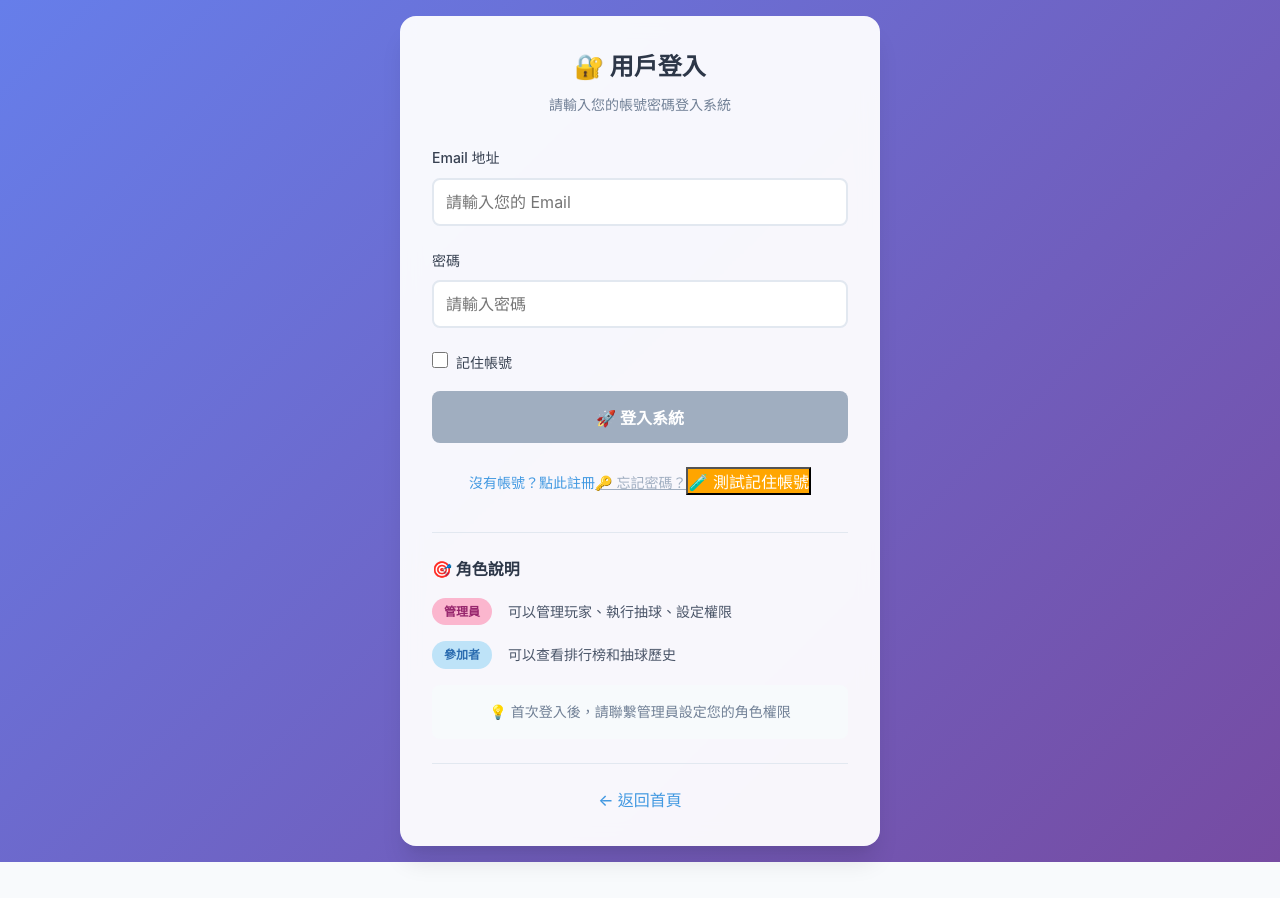
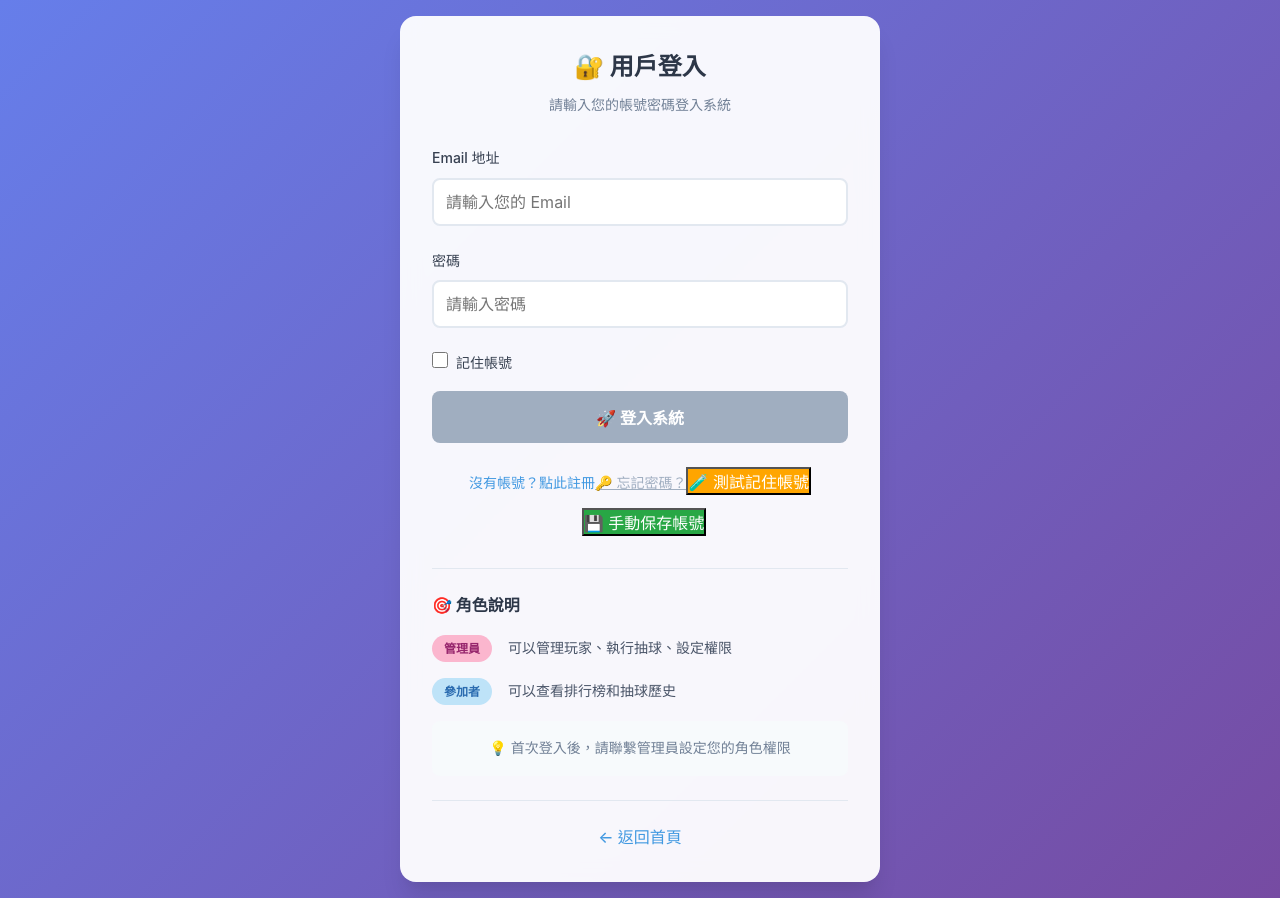
Before and after one commit to zxc3862/vue-lucky-draw, a Vue app: page /#/admin/login in a window 1280 px wide. Before the commit the page ends 862 px from the top, so only its background shows below. Built offline with nearby package versions, Linux system fonts and the light colour scheme; no server answers.

Commit message:
添加更詳細的記住帳號調試功能
- 在保存邏輯中添加詳細的調試信息
- 添加手動保存帳號的測試函數
- 添加綠色的手動保存按鈕
- 添加立即驗證保存結果的邏輯
- 添加錯誤處理機制
- 幫助診斷為什麼localStorage保存失敗

```diff
--- a/src/views/AdminLogin.vue
+++ b/src/views/AdminLogin.vue
@@ -90,6 +90,9 @@
           <!-- 調試按鈕 -->
           <button type="button" @click="testLocalStorage" class="test-btn" style="background: #ffa500; color: white; margin-top: 0.5rem;">
             🧪 測試記住帳號
+          </button>
+          <button type="button" @click="testSaveEmail" class="test-btn" style="background: #28a745; color: white; margin-top: 0.5rem; margin-left: 0.5rem;">
+            💾 手動保存帳號
           </button>
         </div>
       </form>
@@ -215,9 +218,21 @@ const handleSubmit = async () => {
         message.value = '登入成功！正在跳轉...'
 
         // 如果勾選記住帳號，則保存到 localStorage
+        console.log('🔍 檢查記住帳號狀態:')
+        console.log('  - rememberEmail.value:', rememberEmail.value)
+        console.log('  - email.value:', email.value)
+
         if (rememberEmail.value) {
-          localStorage.setItem('rememberedEmail', email.value)
-          console.log('💾 已保存帳號到 localStorage:', email.value)
+          try {
+            localStorage.setItem('rememberedEmail', email.value)
+            console.log('💾 已保存帳號到 localStorage:', email.value)
+
+            // 立即驗證保存結果
+            const saved = localStorage.getItem('rememberedEmail')
+            console.log('✅ 驗證保存結果:', saved)
+          } catch (error) {
+            console.error('❌ 保存到 localStorage 失敗:', error)
+          }
         } else {
           localStorage.removeItem('rememberedEmail')
           console.log('🗑️ 已清除保存的帳號')
@@ -320,6 +335,24 @@ const testLocalStorage = () => {
   console.log('  - rememberedEmail:', localStorage.getItem('rememberedEmail'))
   console.log('  - email.value:', email.value)
   console.log('  - rememberEmail.value:', rememberEmail.value)
+}
+
+// 測試函數 - 手動保存帳號
+const testSaveEmail = () => {
+  console.log('🧪 測試手動保存帳號:')
+  console.log('  - 當前 email:', email.value)
+  console.log('  - 當前 rememberEmail:', rememberEmail.value)
+
+  if (email.value && rememberEmail.value) {
+    localStorage.setItem('rememberedEmail', email.value)
+    console.log('💾 手動保存成功:', email.value)
+
+    // 立即驗證
+    const saved = localStorage.getItem('rememberedEmail')
+    console.log('✅ 驗證保存結果:', saved)
+  } else {
+    console.log('❌ 無法保存：email 或 rememberEmail 為空')
+  }
 }
 </script>
 
```
